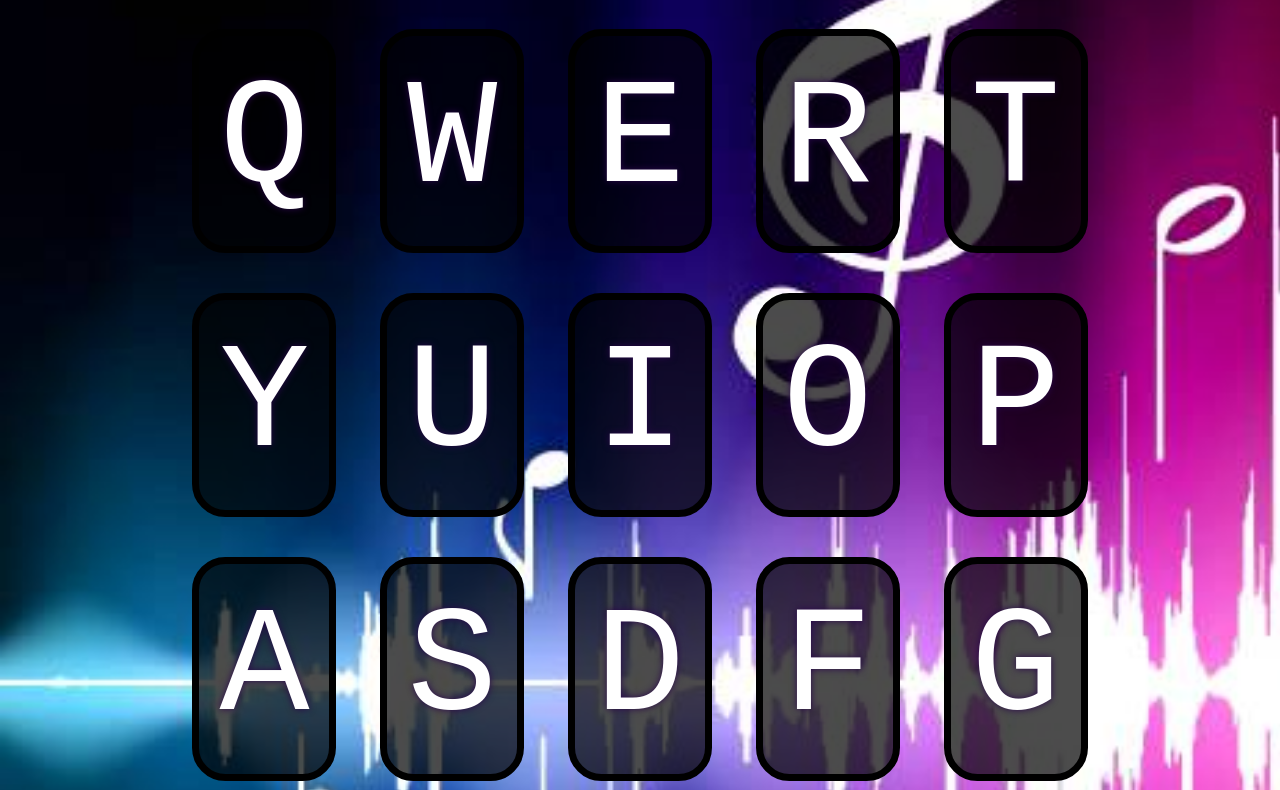
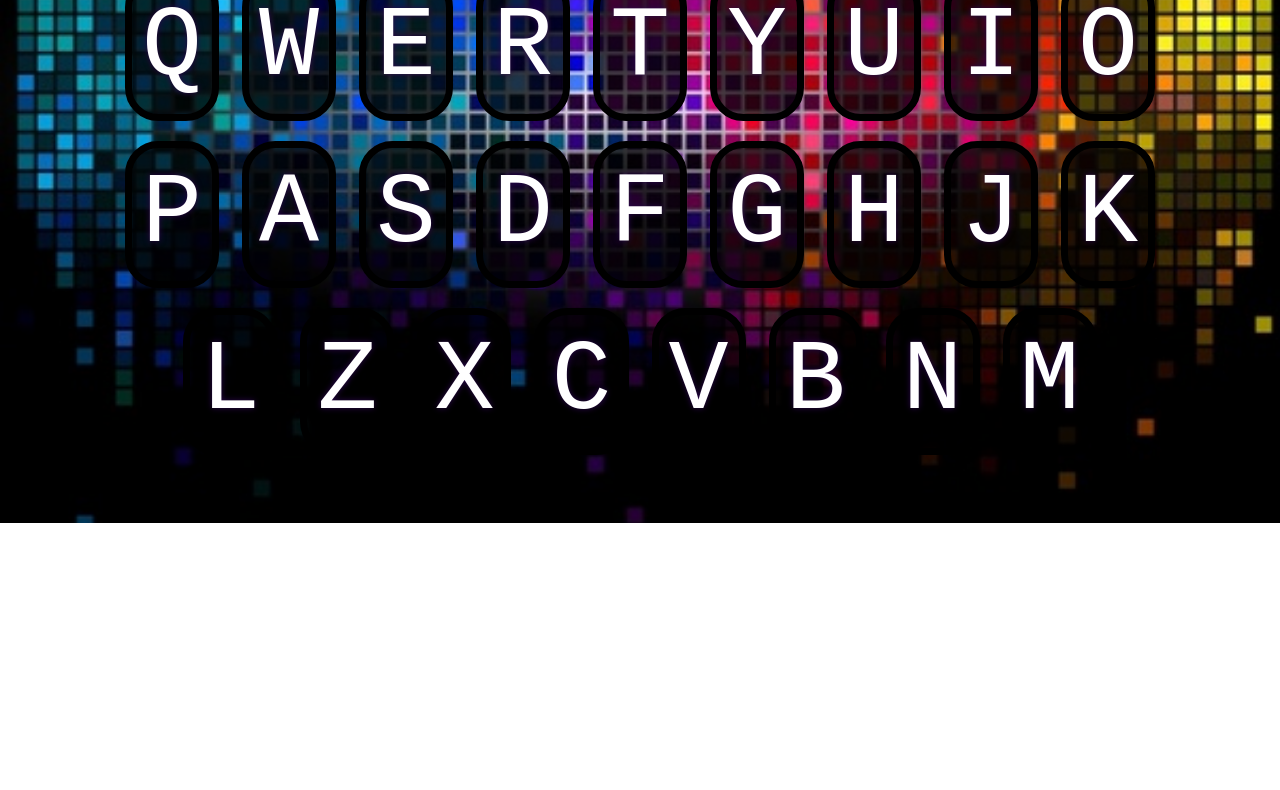
Before and after one commit to danielencestari/TecladoSonoro, a website: page index.html in a window 1280 px wide. Shown: the part 292-1082 px from the top of the page. After the commit the page ends 815 px from the top, so only its background shows below. Drawn offline with Linux system fonts and the light colour scheme.

Commit message:
ajuste css - tamanho teclado

```diff
--- a/style.css
+++ b/style.css
@@ -1,10 +1,10 @@
 html {
-  font-size: 15px;
+  font-size: 12px;
   justify-content: center;
   text-align: center;
-  background-image: url(image/background3.jpeg);
+  background-image: url(image/background.jpeg);
   background-size: cover;
-  padding: 95px;
+  padding: 50px;
 }
 
 header {
@@ -22,8 +22,8 @@ body {
   display:inline-flex;
   border: 7px solid black;
   border-radius: 25pt;
-  margin: 20px; /* usando margin e padding pra deixar as 'teclas mais espaçadas entre elas */
-  padding: 20px;
+  margin: 10px; /* usando margin e padding pra deixar as 'teclas mais espaçadas entre elas */
+  padding: 10px;
   transition: all .07s ease;
   text-align: center;
   color: white;
@@ -33,14 +33,14 @@ body {
 
 .playing {
   /* destaque das que já foram tocadas */
-  transform: scale(1.2);
+  transform: scale(1.1);
   border-color: #7a397c;
   box-shadow: 0 0 20px #df23b6;
 }
 
 kbd {
   /*  pra ficar grande as teclas */
-  font-size: 150px;
+  font-size: 100px;
 }
 
 .sound {
```
Also changed, not shown: console_log/Captura de Tela 2022-01-16 às 14.54.24.png (renamed from consolelog/Captura de Tela 2022-01-16 às 14.54.24.png), 1 other file.
